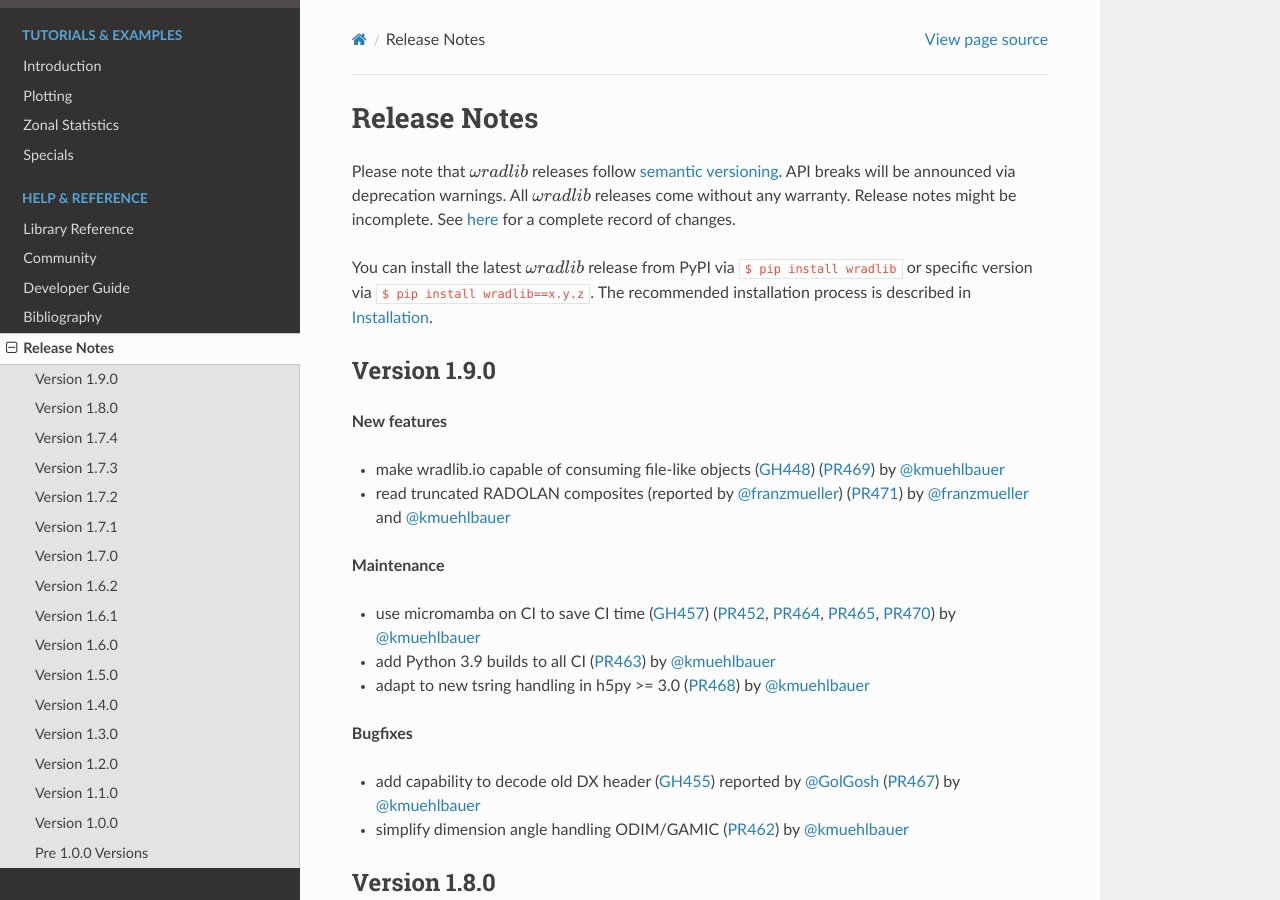
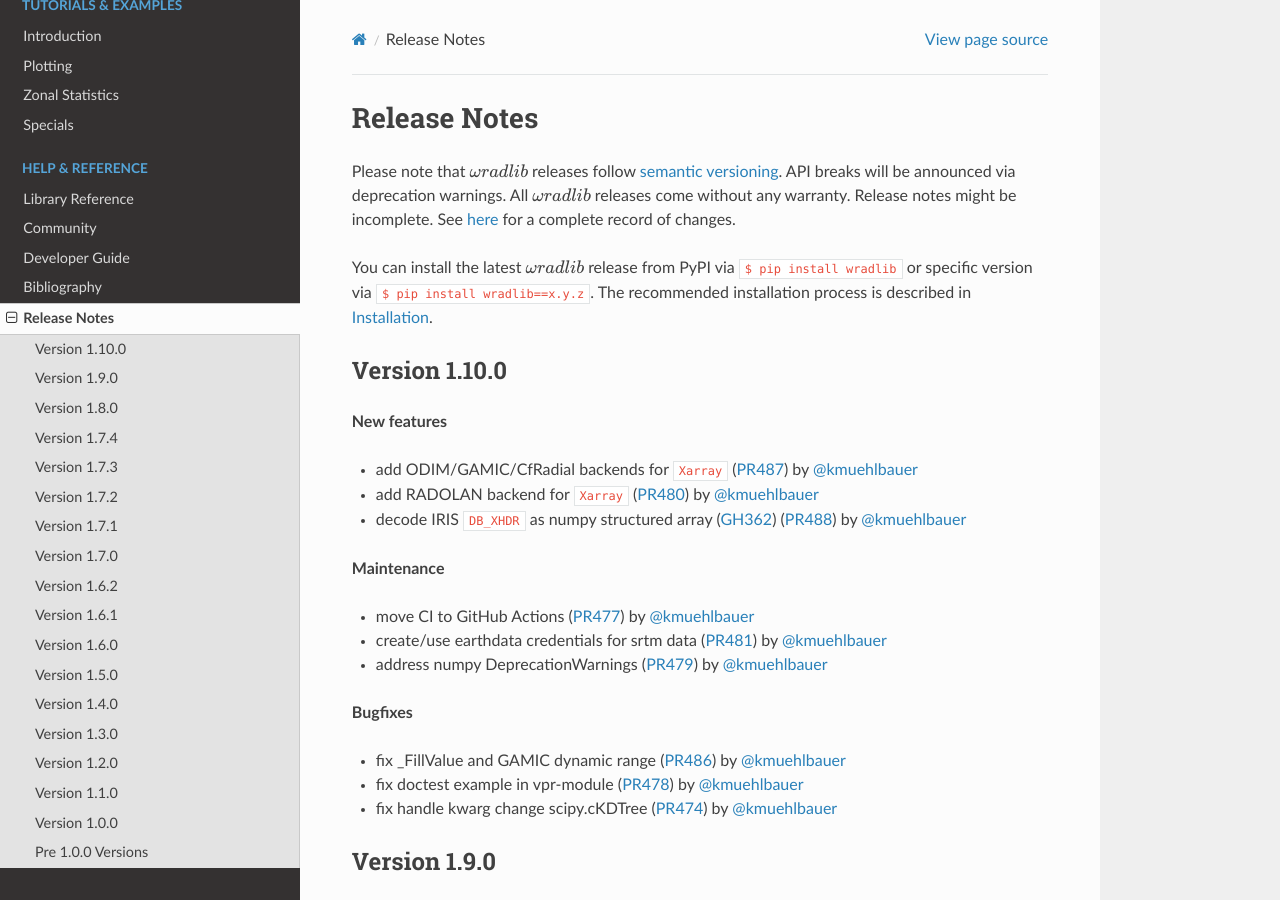
Before and after one commit to wradlib/wradlib-docs, a Sphinx documentation site: the page built from source/release_notes.rst, in a window 1280 px wide and 900 px high. Built offline with Sphinx 7.4.7 and the Read the Docs theme 2.0.0, drawn with Linux system fonts in a browser that asks for light colours; pages that are not in the unit, such as notebooks, are missing from menus; the version number could not be read and is left out.

Commit message:
MNT: update release_notes.rst for wradlib version 1.10.0

```diff
--- a/source/release_notes.rst
+++ b/source/release_notes.rst
@@ -7,6 +7,26 @@
 
 You can install the latest :math:`\omega radlib` release from PyPI via ``$ pip install wradlib`` or specific version via ``$ pip install wradlib==x.y.z``. The recommended installation process is described in :doc:`installation`.
 
+Version 1.10.0
+--------------
+
+**New features**
+
+* add ODIM/GAMIC/CfRadial backends for ``Xarray`` (:pull:`487`) by `@kmuehlbauer <https://github.com/kmuehlbauer>`_
+* add RADOLAN backend for ``Xarray`` (:pull:`480`) by `@kmuehlbauer <https://github.com/kmuehlbauer>`_
+* decode IRIS ``DB_XHDR`` as numpy structured array (:issue:`362`) (:pull:`488`) by `@kmuehlbauer <https://github.com/kmuehlbauer>`_
+
+**Maintenance**
+
+* move CI to GitHub Actions (:pull:`477`) by `@kmuehlbauer <https://github.com/kmuehlbauer>`_
+* create/use earthdata credentials for srtm data (:pull:`481`) by `@kmuehlbauer <https://github.com/kmuehlbauer>`_
+* address numpy DeprecationWarnings (:pull:`479`) by `@kmuehlbauer <https://github.com/kmuehlbauer>`_
+
+**Bugfixes**
+
+* fix _FillValue and GAMIC dynamic range (:pull:`486`) by `@kmuehlbauer <https://github.com/kmuehlbauer>`_
+* fix doctest example in vpr-module (:pull:`478`) by `@kmuehlbauer <https://github.com/kmuehlbauer>`_
+* fix handle kwarg change scipy.cKDTree (:pull:`474`) by `@kmuehlbauer <https://github.com/kmuehlbauer>`_
 
 Version 1.9.0
 -------------
```
